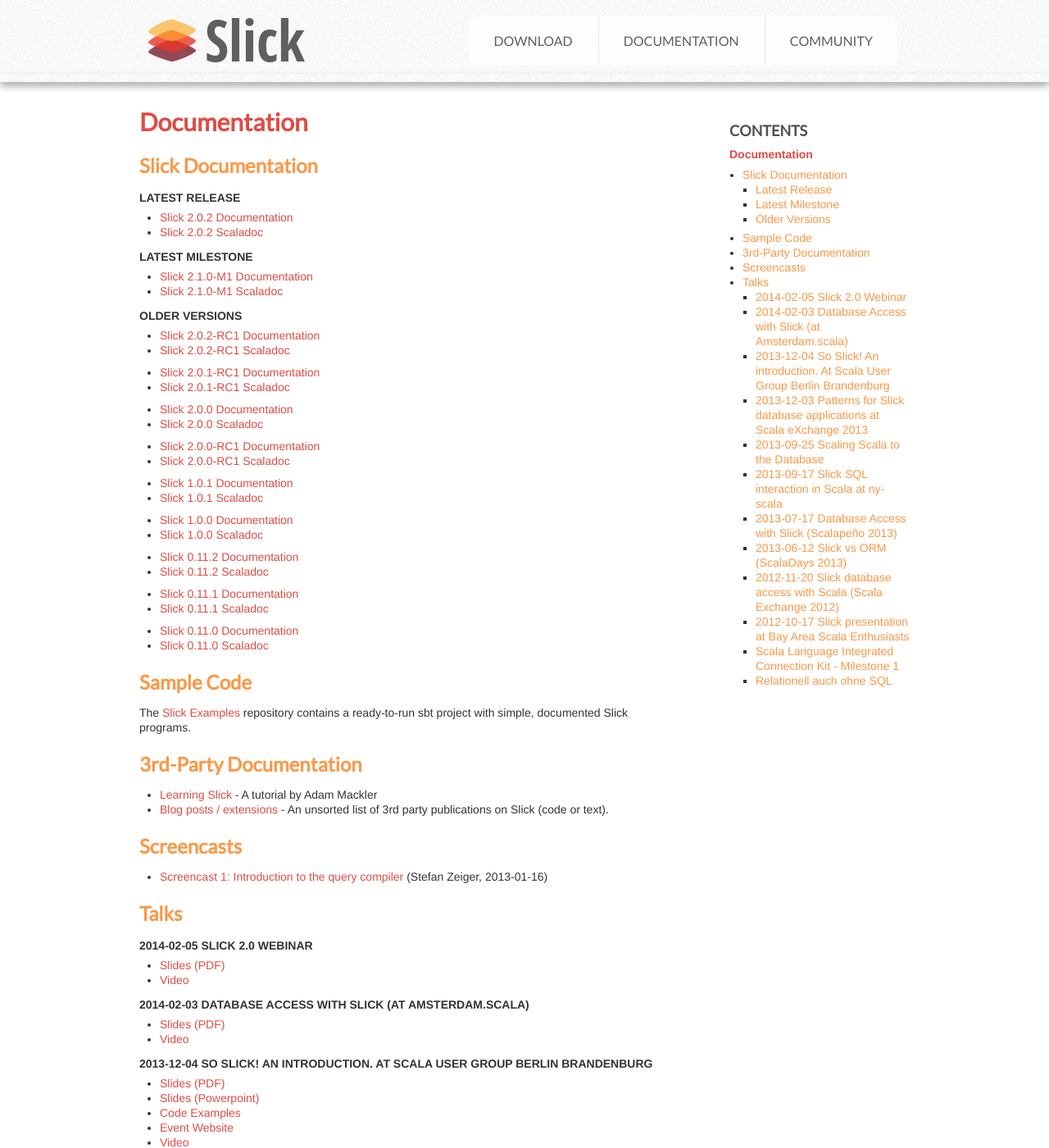
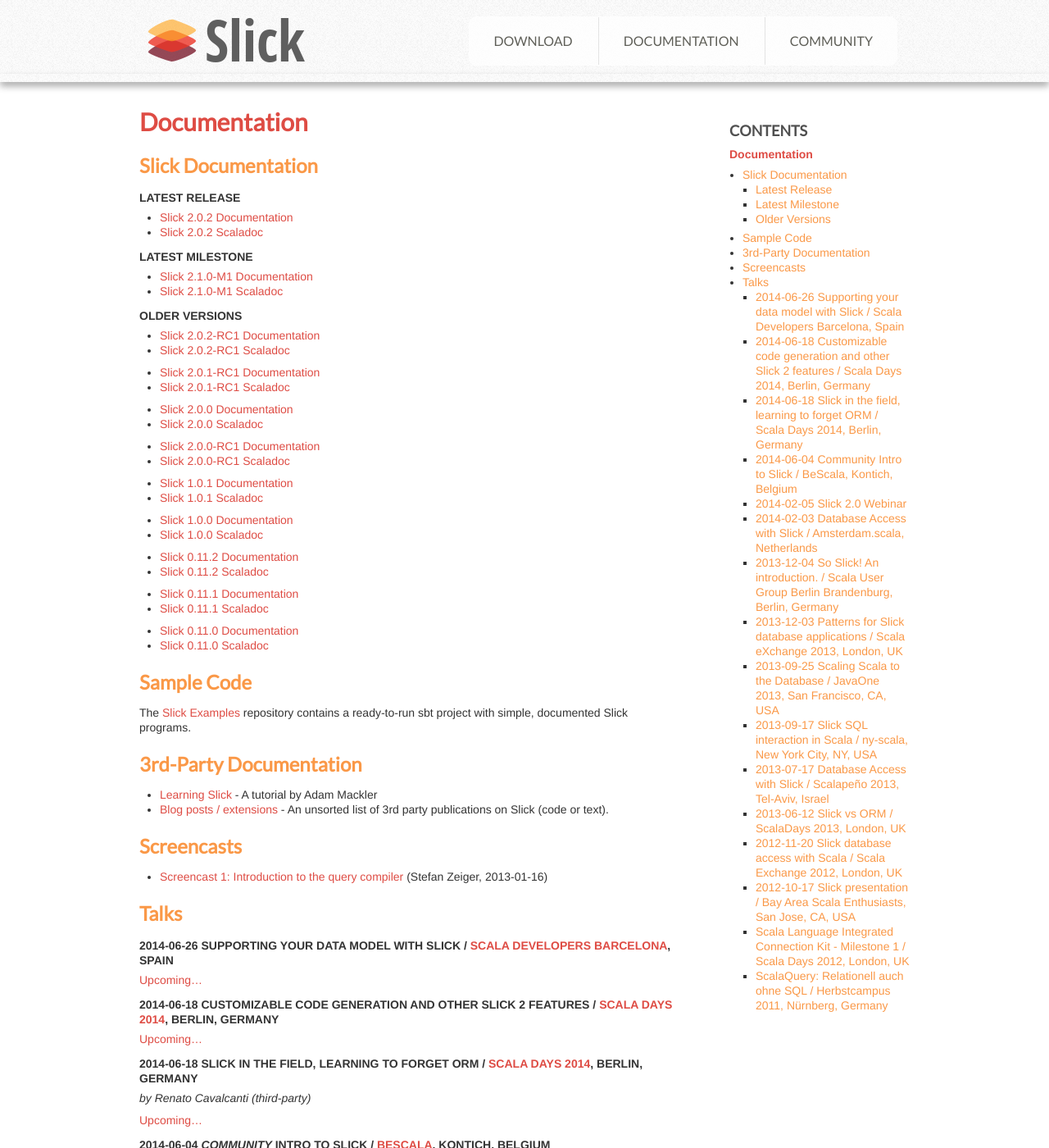
Before and after one commit to slick/slick.github.com, a Jekyll site: the page built from docs/index.md, in a window 1280 px wide and 1400 px high. Shown: the whole window at 82% size. Built offline with Jekyll 4.4.1, drawn with Linux system fonts in a browser that asks for light colours; some of the changed text lies outside the part shown.

Commit message:
Added upcoming talks, unified old ones

```diff
--- a/docs/index.md
+++ b/docs/index.md
@@ -65,81 +65,121 @@
 
 ## Talks
 
+#### 2014-06-26 Supporting your data model with Slick / [Scala Developers Barcelona](http://www.meetup.com/Scala-Developers-Barcelona/), Spain
+
+[Upcoming...](http://www.meetup.com/Scala-Developers-Barcelona/)
+
+#### 2014-06-18 Customizable code generation and other Slick 2 features / [Scala Days 2014](http://www.scaladays.org/), Berlin, Germany
+
+[Upcoming...](http://www.scaladays.org/#schedule/Customizable-code-generation-and-other-Slick---features)
+
+#### 2014-06-18 Slick in the field, learning to forget ORM / [Scala Days 2014](http://www.scaladays.org/), Berlin, Germany
+
+*by Renato Cavalcanti (third-party)*
+
+[Upcoming...](http://www.scaladays.org/#schedule/Slick-in-the-field--learning-to-forget-ORM)
+
+#### 2014-06-04 *Community* Intro to Slick / [BeScala](http://www.meetup.com/BeScala/), Kontich, Belgium
+
+*by Yennick Trevels (third-party)*
+
+[Upcoming...](http://meetu.ps/2kQv0x)
+
 #### 2014-02-05 Slick 2.0 Webinar
 
+*by Stefan Zeiger*
+
+* [Video](https://typesafe.com/blog/webinar-introducing-slick-2_0)
 * [Slides (PDF)](/talks/2014-02-05_Webinar/Slick_2.0.pdf)
-* [Video](https://typesafe.com/blog/webinar-introducing-slick-2_0)
 
-#### 2014-02-03 Database Access with Slick (at Amsterdam.scala)
+#### 2014-02-03 Database Access with Slick / [Amsterdam.scala](http://www.meetup.com/amsterdam-scala/), Netherlands
 
+*by Stefan Zeiger*
+
+* [Video](http://www.dailymotion.com/video/x1bd5cp_database-access-with-slick-presented-at-amsterdam-scala-meetup_tech)
 * [Slides (PDF)](/talks/2014-02-03_AmsterdamScala/Database_Access_with_Slick_AmsterdamScala.pdf)
-* [Video](http://www.dailymotion.com/video/x1bd5cp_database-access-with-slick-presented-at-amsterdam-scala-meetup_tech)
 
-#### 2013-12-04 So Slick! An introduction. At Scala User Group Berlin Brandenburg
+#### 2013-12-04 So Slick! An introduction. / [Scala User Group Berlin Brandenburg](http://www.meetup.com/Scala-Berlin-Brandenburg/), Berlin, Germany
 
+*by Jan Christopher Vogt*
+
+* [Video](http://vimeo.com/84724348)
+* [Code Examples](https://github.com/cvogt/slick-presentation/tree/2013/sug-berlin)
 * [Slides (PDF)](/talks/2013-12-04_So-Slick-SUG-Berlin-Brandenburg/2013-12-04_So-Slick-SUG-Berlin-Brandenburg.pdf)
 * [Slides (Powerpoint)](/talks/2013-12-04_So-Slick-SUG-Berlin-Brandenburg/2013-12-04_So-Slick-SUG-Berlin-Brandenburg.pptx)
-* [Code Examples](https://github.com/cvogt/slick-presentation/tree/2013/sug-berlin)
 * [Event Website](http://www.meetup.com/Scala-Berlin-Brandenburg/events/149565142/)
-* [Video](http://vimeo.com/84724348)
 
-#### 2013-12-03 Patterns for Slick database applications at Scala eXchange 2013
+#### 2013-12-03 Patterns for Slick database applications / [Scala eXchange 2013](https://skillsmatter.com/event/scala/scala-exchange-2013), London, UK
 
+*by Jan Christopher Vogt*
+
+* [Video](http://skillsmatter.com/podcast/scala/patterns-for-slick-database-applications)
+* [Code Examples](https://github.com/cvogt/slick-presentation/tree/scala-exchange-2013)
 * [Slides (PDF)](/talks/2013-12-03_Scala-eXchange/2013-12-03_Patterns-for-Slick-database-applications-Scala-eXchange.pdf)
 * [Slides (Powerpoint)](/talks/2013-12-03_Scala-eXchange/2013-12-03_Patterns-for-Slick-database-applications-Scala-eXchange.pptx)
-* [Code Examples](https://github.com/cvogt/slick-presentation/tree/scala-exchange-2013)
-* [Video](http://skillsmatter.com/podcast/scala/patterns-for-slick-database-applications)
 
-#### 2013-09-25 Scaling Scala to the Database
+#### 2013-09-25 Scaling Scala to the Database / [JavaOne 2013](http://parleys.com/channel/5243df06e4b0d1fb3c78fe31/presentations), San Francisco, CA, USA
 
+*by Stefan Zeiger and Jan Christopher Vogt*
+
+* [Video](http://parleys.com/play/524fd2a2e4b0a43ac12123cc)
+* [Live Code Example](https://github.com/cvogt/slick-presentation/tree/javaone-2013)
 * [Slides (PDF)](/talks/2013-09-25_JavaOne/2013-09-25_JavaOne-Scaling-Scala-to-the-Database.pdf)
 * [Slides (Powerpoint)](/talks/2013-09-25_JavaOne/2013-09-25_JavaOne-Scaling-Scala-to-the-Database.pptx)
-* [Live Code Example](https://github.com/cvogt/slick-presentation/tree/javaone-2013)
 * [Event Website](https://oracleus.activeevents.com/2013/connect/sessionDetail.ww?SESSION_ID=5199)
 
-#### 2013-09-17 Slick SQL interaction in Scala at ny-scala
+#### 2013-09-17 Slick SQL interaction in Scala / [ny-scala](http://www.meetup.com/ny-scala/), New York City, NY, USA
+
+*by Jan Christopher Vogt*
 
 * [Slides (PDF)](/talks/2013-09-17_ny-scala/2013-09-17_Slick-SQL-interaction-in-Scala-at-ny-scala.pdf)
 * [Slides (Powerpoint)](/talks/2013-09-17_ny-scala/2013-09-17_Slick-SQL-interaction-in-Scala-at-ny-scala.pptx)
 * [Live Code Example](https://github.com/cvogt/slick-presentation/tree/ny-scala-2013)
 * [Event Website](http://www.meetup.com/ny-scala/events/131452772/)
 
-#### 2013-07-17 Database Access with Slick (Scalapeño 2013)
+#### 2013-07-17 Database Access with Slick / [Scalapeño 2013](http://scalapeno.underscore.co.il/), Tel-Aviv, Israel
+
+*by Stefan Zeiger*
 
 * [Video](http://parleys.com/play/52076d7fe4b0f42506c2a3e8/)
 * [Slides (PDF)](/talks/scalapeno2013/slick_scalapeno2013.pdf)
 
-#### 2013-06-12 Slick vs ORM (ScalaDays 2013)
+#### 2013-06-12 Slick vs ORM / [ScalaDays 2013](http://scaladays.org/ny2013/), London, UK
+
+*by Jan Christopher Vogt and Stefan Zeiger*
 
 * [Video](http://parleys.com/play/51c2e20de4b0d38b54f46243/)
+* [Sample Code](https://github.com/cvogt/play-slick/tree/scaladays2013/samples/computer-database/app) (work in progress)
 * [Slides (PDF)](/talks/2013_scaladays/2013_scaladays.pdf)
-* [Sample Code](https://github.com/cvogt/play-slick/tree/scaladays2013/samples/computer-database/app) (work in progress)
 
-#### 2012-11-20 Slick database access with Scala (Scala Exchange 2012)
+#### 2012-11-20 Slick database access with Scala / [Scala Exchange 2012](https://skillsmatter.com/conferences/1437-scala-exchange-2012), London, UK
+
+*by Stefan Zeiger*
 
 * [Info + Video](http://skillsmatter.com/podcast/scala/slick-database-access-with-scala)
+* [Live Code Example](https://github.com/szeiger/slick-scalaexchange2012)
 * [Slides (PDF)](/talks/scalax2012/Slick_ScalaExchange_2012.pdf)
-* [Live Code Example](https://github.com/szeiger/slick-scalaexchange2012)
 
-#### 2012-10-17 Slick presentation at Bay Area Scala Enthusiasts
+#### 2012-10-17 Slick presentation / [Bay Area Scala Enthusiasts](http://www.meetup.com/Scala-Bay/), San Jose, CA, USA
 
+*by Jan Christopher Vogt*
+
+* [Video](http://www.youtube.com/watch?v=mJ_mnEwZMR0) (fixed version)
+* [Live Code Example](https://github.com/cvogt/slick-presentation/tree/71f16c23fbb4b6737336ae03eb23a87658a88af8/)
 * [Slides (PDF)](/talks/2012-10-17_Typesafe-Slick-presentation-at-BASE/2012-10-17_Typesafe-Slick-presentation-at-BASE.pdf)
 * [Slides (Powerpoint)](/talks/2012-10-17_Typesafe-Slick-presentation-at-BASE/2012-10-17_Typesafe-Slick-presentation-at-BASE.pptx)
-* [Video](http://www.youtube.com/watch?v=mJ_mnEwZMR0) (fixed version)
-* [Live Code Example](https://github.com/cvogt/slick-presentation/tree/71f16c23fbb4b6737336ae03eb23a87658a88af8/)
 * [Event Website](http://www.meetup.com/Bay-Area-Scala-Enthusiasts/events/80269142/)
 
-#### Scala Language Integrated Connection Kit - Milestone 1
+#### Scala Language Integrated Connection Kit - Milestone 1 / [Scala Days 2012](http://days2012.scala-lang.org/), London, UK
 
-Talk by Jan Christopher Vogt & Stefan Zeiger at [Scala Days 2012](http://days2012.scala-lang.org/)
+*by Jan Christopher Vogt and Stefan Zeiger*
 
 * [Video](http://skillsmatter.com/podcast/scala/scala-language-integrated-connection-kit)
 * [Slides (PDF)](/talks/scaladays2012/ScalaDays2012-SLICK.pdf)
 
-#### Relationell auch ohne SQL
+#### ScalaQuery: Relationell auch ohne SQL / [Herbstcampus 2011](http://www.herbstcampus.de/hc11/index.html), Nürnberg, Germany
 
-Talk in German about ScalaQuery by Stefan Zeiger at
-[Herbstcampus 2011](http://www.herbstcampus.de/hc11/index.html)
+*by Stefan Zeiger*
 
+* [Slides (PDF, 1.85MB)](/talks/herbstcampus2011/Relationell%20auch%20ohne%20SQL.pdf)
 * [Slides (PowerPoint, 789kB)](/talks/herbstcampus2011/Relationell%20auch%20ohne%20SQL.pptx)
-* [Slides (PDF, 1.85MB)](/talks/herbstcampus2011/Relationell%20auch%20ohne%20SQL.pdf)
```
Also changed, not shown: news/_posts/2014-05-26-lots-of-slick-talks.md (added, +6 -0 lines).
